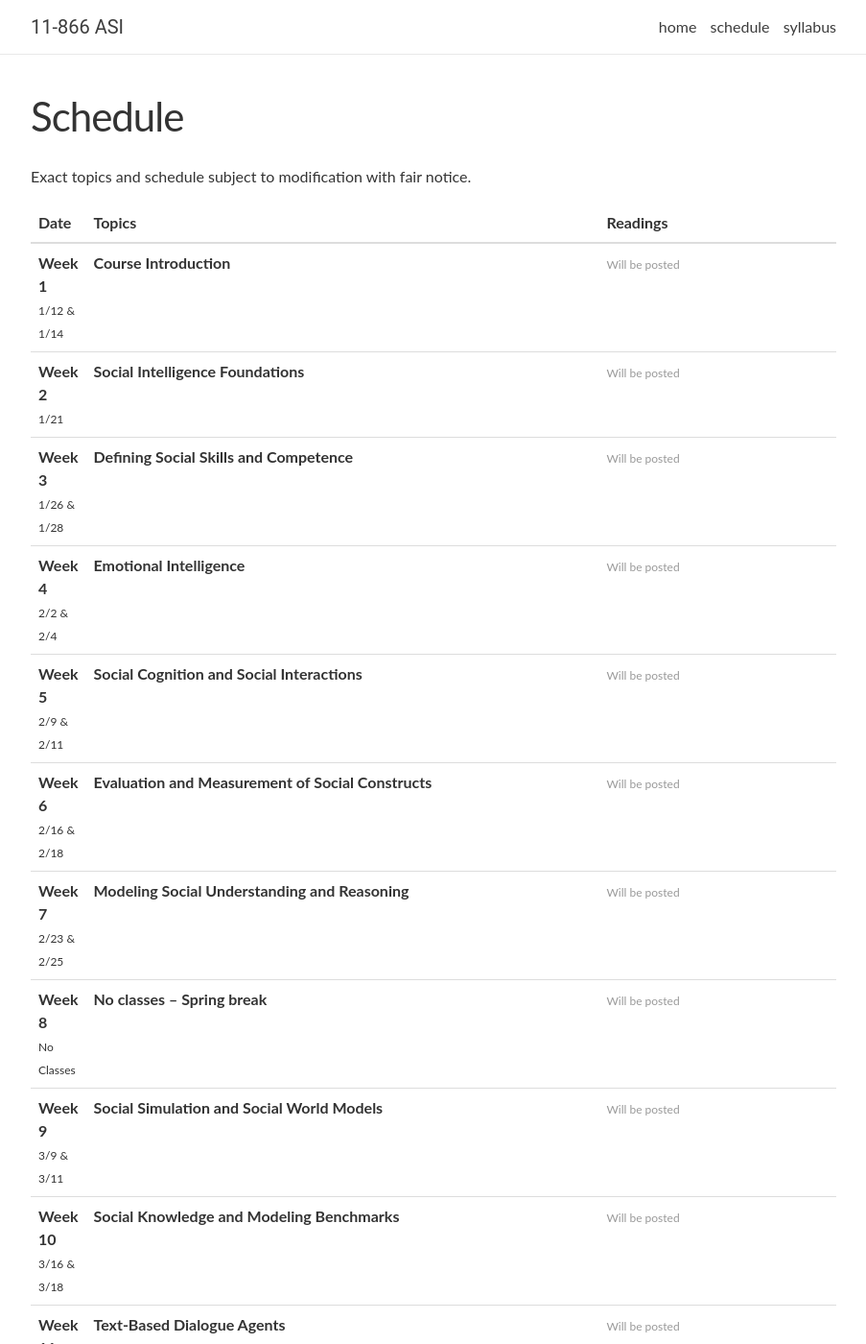
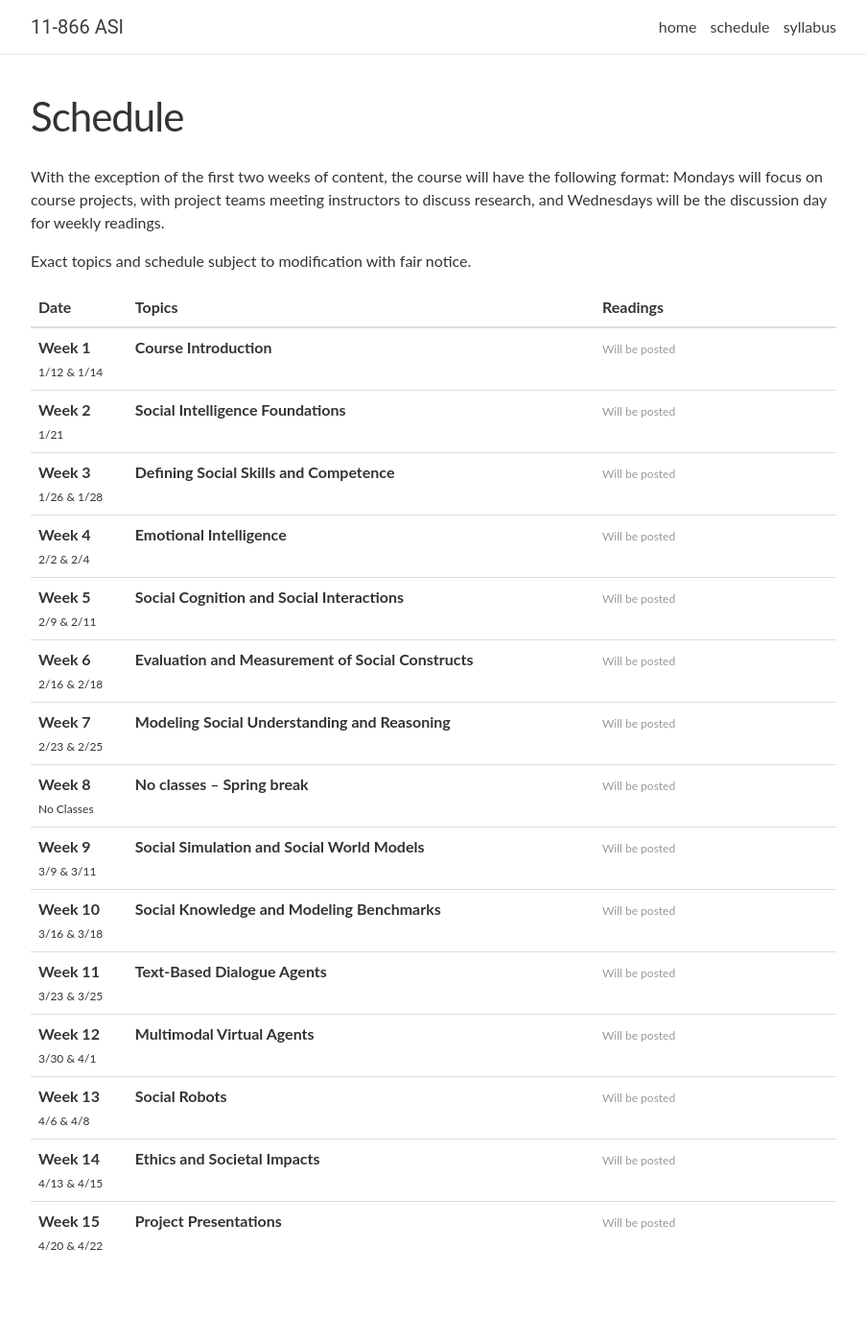
Before and after one commit to CMU-MultiComp-Lab/cmu-asi-course, a Jekyll site: the page built from spring2026/_pages/schedule.md, in a window 1280 px wide and 1400 px high. Shown: the whole window at 96% size, without its empty margins (188-1091 px from the left). Built offline with Jekyll 4.4.1, drawn with Linux system fonts in a browser that asks for light colours; nearby versions of some CDN libraries; comment, search, counter and statistics services are not loaded.

Commit message:
update layout and format

```diff
--- a/_data/lectures_2026.yml
+++ b/_data/lectures_2026.yml
@@ -84,9 +84,7 @@
   title: >
     Week 14: <strong>Ethics and Societal Impacts</strong>
   topics:
-    -
   readings:
-    -
 
 - date: 4/20 & 4/22
   title: >
--- a/_layouts/schedule.html
+++ b/_layouts/schedule.html
@@ -11,8 +11,8 @@ layout: default
   <article class="post-content {{page.title}} clearfix">
     <table class="table table-hover">
       <colgroup>
-        <col style="width:5%">
-        <col style="width:65%">
+        <col style="width:12%">
+        <col style="width:58%">
         <col style="width:30%">
       </colgroup>
       <thead class="thead-light">
--- a/spring2026/_pages/schedule.md
+++ b/spring2026/_pages/schedule.md
@@ -3,6 +3,8 @@ layout: schedule
 permalink: /spring2026/schedule/
 title: Schedule
 ---
+
+With the exception of the first two weeks of content, the course will have the following format: Mondays will focus on course projects, with project teams meeting instructors to discuss research, and Wednesdays will be the discussion day for weekly readings.
 
 Exact topics and schedule subject to modification with fair notice.
 
@@ -24,7 +26,7 @@ Exact topics and schedule subject to modification with fair notice.
 {% assign prev_date = lecture_date %}
 
 <tr class="{{ event_type }}">
-    <th scope="row">
+    <th scope="row" style="white-space:nowrap;">
         {% assign week_and_title = lecture.title | split: ': ' %}
         {{ week_and_title[0] }}<br/>
         <span style="font-size:12px; font-weight:normal;">{{ lecture.date }}</span>
@@ -44,12 +46,20 @@ Exact topics and schedule subject to modification with fair notice.
         </ul>
     </td>
     <td>
-        {% if lecture.readings and lecture.readings.size > 0 %}
+        {% assign has_readings = false %}
+        {% for reading in lecture.readings %}
+            {% if reading and reading != "" %}
+                {% assign has_readings = true %}
+            {% endif %}
+        {% endfor %}
+        {% if has_readings %}
         <ul>
                {% for reading in lecture.readings %}
+                  {% if reading and reading != "" %}
                   <li style="font-size:12px;">
                      {{reading}}
                   </li>
+                  {% endif %}
                {% endfor %}
         </ul>
         {% else %}
```
Also changed, not shown: spring2026/_pages/syllabus.md (+2 -2 lines).
